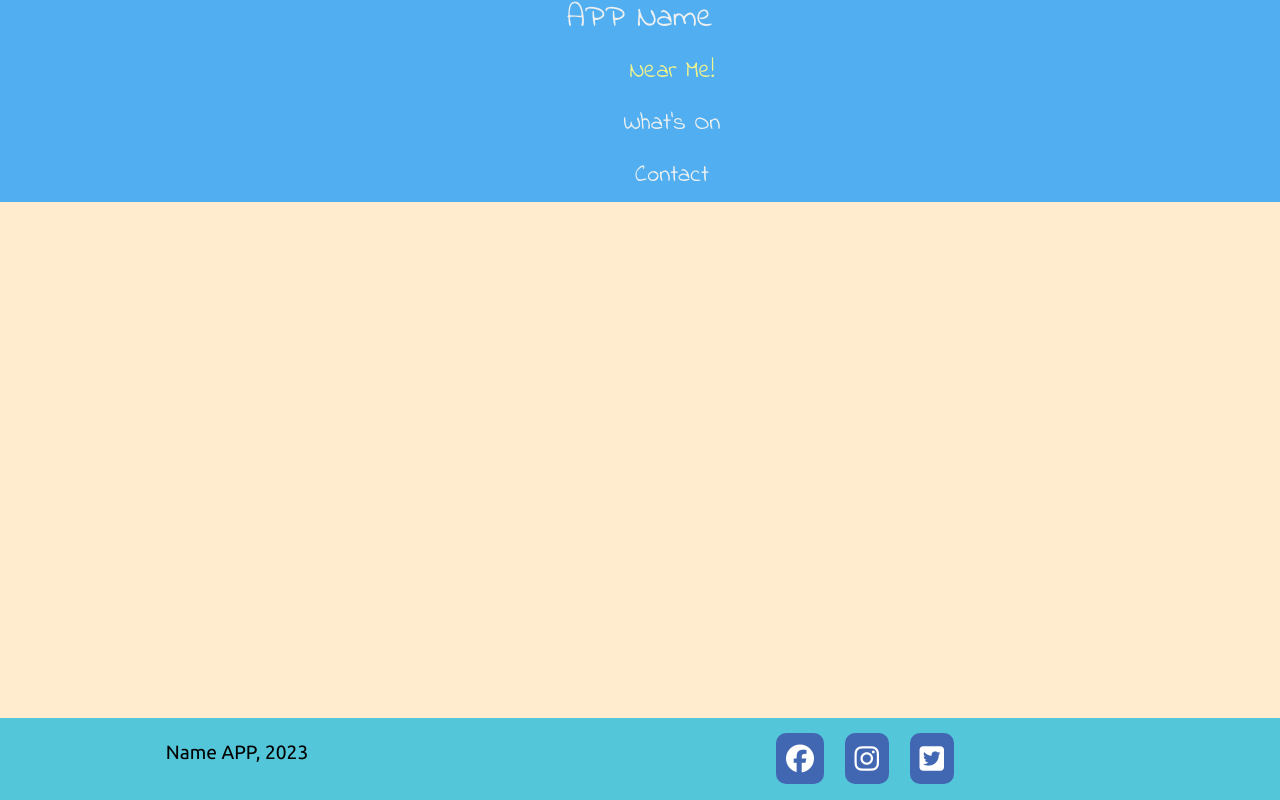
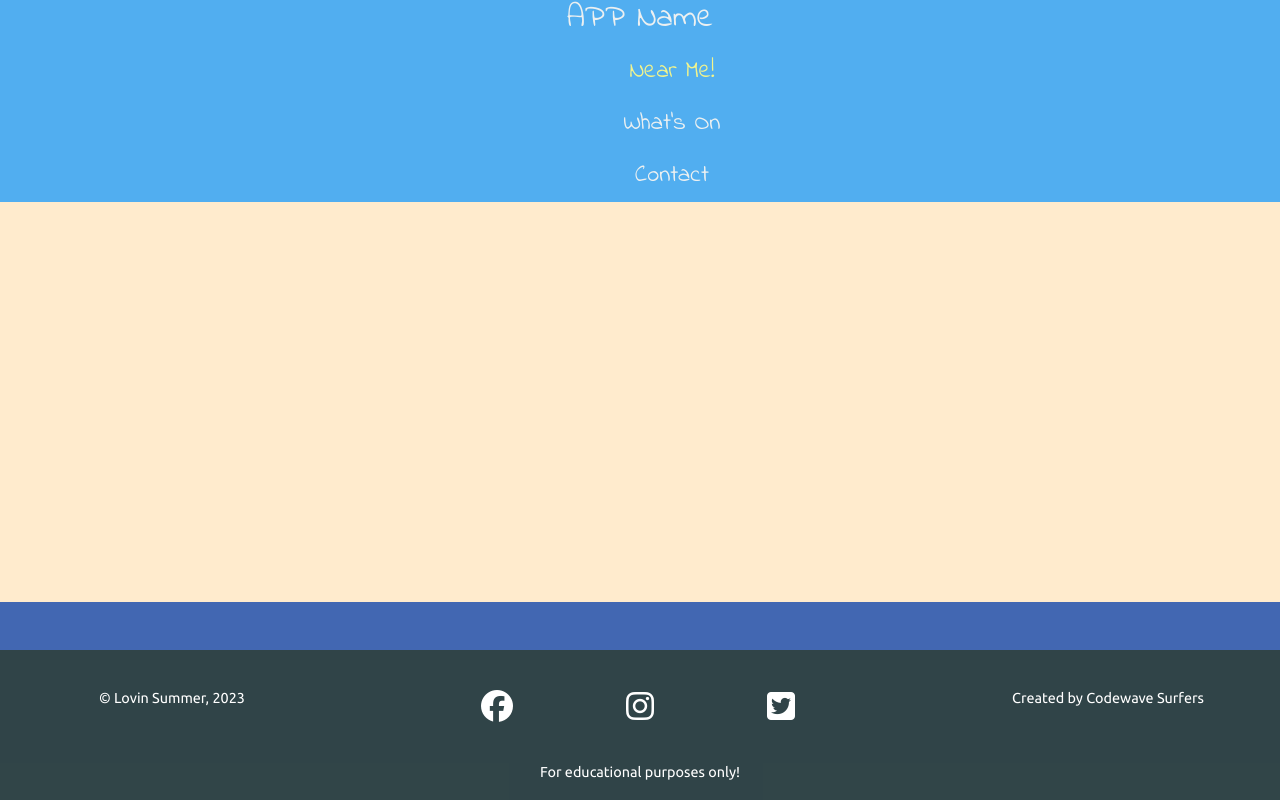
Before and after one commit to ObiOne84/Hack_team_1, a website built with Parcel: page index.html in a window 1280 px wide. Built offline with nearby package versions, Linux system fonts and the light colour scheme.

Commit message:
style: Add bootstrap styling to footer, change colors and add copyright with educational disclaimer

```diff
--- a/index.html
+++ b/index.html
@@ -33,19 +33,61 @@
 
     <main class="main-container"></main>
 
-    <footer id="footer" class="grid-container">
-      <div class="grid-item footer-logo">Name APP, 2023</div>
-      <div id="social-links" class="grid-item">
-        <!-- We'll use icons for the links, for now I wrote the names of the links -->
-        <a href="#" target="_blank" class="footer-link"
-          ><i class="fa-brands fa-facebook"></i
-        ></a>
-        <a href="#" target="_blank" class="footer-link"
-          ><i class="fa-brands fa-instagram"></i
-        ></a>
-        <a href="#" target="_blank" class="footer-link"
-          ><i class="fa-brands fa-square-twitter"></i
-        ></a>
+    <!-- footer -->
+    <footer id="footer" class="container-fluid mt-5">
+      <div class="row p-3">
+
+        <!-- copyright -->
+        <div class="col-12 col-md-3 text-center my-auto order-2 order-md-1 pb-3 text-white footer-text">
+          <p class="m-auto">&copy; Lovin Summer, 2023</p>
+        </div>
+
+        <!-- social links -->
+        <div id="social-links" class="col-12 col-md-6 text-center order-1 order-md-2 py-3">
+          <div class="row">
+
+            <!-- facebook -->
+            <div class="col-4 col-md-4 text-md-right">
+              <a href="https://www.facebook.com" target="_blank" rel="noopener" class="footer-link p-2 rounded text-white"
+                aria-label="Visit our Facebook page (opens in a new tab)">
+                <i class="fa-brands fa-facebook"></i>
+              </a>
+            </div>
+
+            <!-- instagram -->
+            <div class="col-4 col-md-4">
+              <a href="https://www.instagram.com" target="_blank" rel="noopener" class="footer-link p-2 rounded text-white"
+                aria-label="Visit our Instagram page (opens in a new tab)">
+                <i class="fa-brands fa-instagram"></i>
+              </a>
+            </div>
+
+            <!-- twitter -->
+            <div class="col-4 col-md-4 text-md-left">
+              <a href="https://www.twitter.com" target="_blank" rel="noopener" class="footer-link p-2 rounded text-white"
+                aria-label="Visit our Twitter page (opens in a new tab)">
+                <i class="fa-brands fa-square-twitter"></i>
+              </a>
+            </div>
+          </div>
+        </div>
+
+        <!-- creator details -->
+        <div class="col-12 col-md-3 text-center my-auto order-3 pb-3 text-white footer-text">
+        <p class="m-auto">
+          Created by Codewave Surfers<br>
+        </p>
+        </div>
+
+      </div>
+
+      <!-- educational disclaimer -->
+      <div class="row">
+        <div class="col-12 text-center my-auto text-white footer-text">
+          <p class="auto">
+            For educational purposes only!
+          </p>
+        </div>
       </div>
     </footer>
   </body>
--- a/styles.css
+++ b/styles.css
@@ -243,35 +243,27 @@ body {
   color: #f2f48c;
 }
 
-/* FOOTER */
+/* footer */
+
 #footer {
-  background-color: #54c6d9;
-  padding: 20px;
+  background-color: rgba(47,65,61,0.9); /* Johnny - test new color scheme */
+  /*background-color: #54c6d9; original color */
 }
 
-.grid-container {
-  display: grid;
-  grid-template-columns: 35% 65%;
-  font-size: 1.2rem;
-}
-
-.grid-item {
-  text-align: center;
-  color: #000000;
+.footer-text {
+  font-size: 0.9rem;
 }
 
 .footer-link {
-  margin-left: 2%;
-  color: #ffffff;
-  font-size: 28px;
-  background: var(--blue);
-  padding: 10px;
-  border-radius: 10px;
+  font-size: 2rem;
+  /*background: var(--blue); original color */
 }
 
 .footer-link:hover {
-  background-color: var(--bright-orange);
-  color: var(--blue);
+  /*background-color: var(--bright-orange); original color */
+  background-color: white; /* Johnny - test new color scheme */
+  /*color: var(--blue);*/
+  color: rgba(47,65,61,0.9) !important; /* Johnny - test new color scheme */
 }
 
 /* ANIMATIONS */
```
